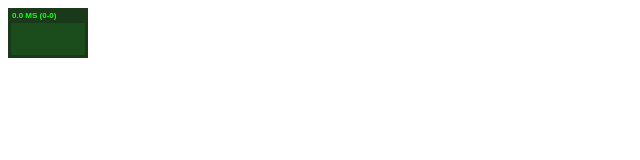
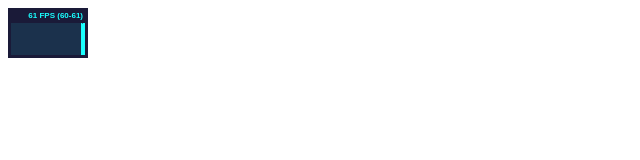
Before and after one commit to JordanDelcros/stats-js, a plain HTML site: page index.html in a window 1280 px wide. Shown: the whole page, without its empty margins (0-640 px from the left). Drawn offline with Linux system fonts and the light colour scheme.

Commit message:
MB mode, switchMode, fix min during update

```diff
--- a/index.html
+++ b/index.html
@@ -19,9 +19,11 @@
 
 			stats.start();
 
-			var ul = document.createElement("ul");
-			var li = document.createElement("li");
-			ul.appendChild(li);
+			for( var i = 0; i < 10000; i++ ){
+
+				var ul = document.createElement("div");
+
+			};
 
 			stats.end();
 
--- a/stats.js
+++ b/stats.js
@@ -25,7 +25,7 @@
 			Y: 15
 		},
 		TEXT: {
-			X: 4,
+			X: 75,
 			Y: 10
 		}
 	};
@@ -39,7 +39,7 @@
 	Stats.methods = {
 		initialize: function( realTime ){
 
-			this.mode = MODES.MS;
+			this.mode = MODES.FPS;
 
 			this.realTime = realTime || false;
 
@@ -50,24 +50,24 @@
 			this.fps = {
 				value: 0,
 				current: 0,
-				min: 0,
-				max: 0,
+				min: Infinity,
+				max: -Infinity,
 				array: new Array(SIZE.FRAMES.WIDTH)
 			};
 
 			this.ms = {
 				value: 0,
 				current: 0,
-				min: 0,
-				max: 0,
+				min: Infinity,
+				max: -Infinity,
 				array: new Array(SIZE.FRAMES.WIDTH)
 			};
 
 			this.mb = {
 				value: 0,
 				current: 0,
-				min: 0,
-				max: 0,
+				min: Infinity,
+				max: -Infinity,
 				array: new Array(SIZE.FRAMES.WIDTH)
 			};
 
@@ -76,14 +76,49 @@
 			this.DOMElement.width = SIZE.WIDTH;
 			this.DOMElement.height = SIZE.HEIGHT;
 
+			this.DOMElement.addEventListener("click", function( event ){
+
+				this.switchMode();
+
+			}.bind(this), false);
+
 			this.context = this.DOMElement.getContext("2d");
 
-			this.context.imageSmoothingEnabled = this.context.mozImageSmoothingEnabled = this.context.oImageSmoothingEnabled = this.context.webkitImageSmoothingEnabled = this.context.msImageSmoothingEnabled = false;
+			this.context.imageSmoothingEnabled = false;
 			this.context.font = "bold 8px sans-serif";
-
-			console.log(this);
+			this.context.textAlign = "right";
 
 			return this;
+
+		},
+		switchMode: function(){
+
+			if( this.mode == MODES.FPS ){
+
+				this.mode = MODES.MS;
+
+			}
+			else if( this.mode == MODES.MS ){
+
+				if( window.performance && window.performance.memory ){
+
+					this.mode = MODES.MB;
+
+				}
+				else {
+
+					this.mode = MODES.FPS;
+
+				};
+
+			}
+			else if( this.mode == MODES.MB ){
+
+				this.mode = MODES.FPS;
+
+			};
+
+			this.update();
 
 		},
 		start: function(){
@@ -100,51 +135,15 @@
 			this.endTime = now;
 
 			this.fps.current++;
+			this.fps.max = Math.max(this.fps.current, this.fps.max);
 
-			if( this.fps.current < this.fps.min ){
+			this.ms.current = (this.endTime - this.startTime).toFixed(0);
+			this.ms.min = Math.min(this.ms.current, this.ms.min);
+			this.ms.max = Math.max(this.ms.current, this.ms.max);
 
-				this.fps.min = this.fps.current;
-
-			}
-			else if( this.fps.current > this.fps.max ){
-
-				this.fps.max = this.fps.current;
-
-			};
-
-			this.ms.current = (this.endTime - this.startTime).toFixed(1);
-
-			if( this.ms.current < this.ms.min ){
-
-				this.ms.min = this.ms.current;
-
-			}
-			else if( this.ms.current > this.ms.max ){
-
-				this.ms.max = this.ms.current;
-
-			};
-
-			if( (now - this.frameTime) > 1000 ){
-
-				this.frameTime = now;
-
-				this.fps.value = this.fps.current;
-				this.ms.value = this.ms.current;
-
-				for( var index = 0, length = SIZE.FRAMES.WIDTH; index < length; index++ ){
-
-					this.fps.array[index] = this.fps.array[index + 1];
-					this.ms.array[index] = this.ms.array[index + 1];
-
-				};
-
-				this.fps.array[this.fps.array.length - 1] = this.fps.value;
-				this.ms.array[this.ms.array.length - 1] = this.ms.value;
-
-				this.fps.current = 0;
-
-			};
+			this.mb.current = Math.round(window.performance.memory.usedJSHeapSize * 0.000000954);
+			this.mb.min = Math.min(this.mb.current, this.mb.min);
+			this.mb.max = Math.max(this.mb.current, this.mb.max);
 
 			if( this.realTime == true ){
 
@@ -154,10 +153,41 @@
 
 			};
 
-			this.update();
+			if( (now - this.frameTime) < 1000 ){
+
+				this.draw();
+
+			}
+			else {
+
+				this.fps.min = Math.min(this.fps.current, this.fps.min);
+
+				this.frameTime = now;
+
+				this.fps.value = this.fps.current;
+				this.ms.value = this.ms.current;
+				this.mb.value = this.mb.current;
+
+				for( var index = 0, length = SIZE.FRAMES.WIDTH; index < length; index++ ){
+
+					this.fps.array[index] = this.fps.array[index + 1];
+					this.ms.array[index] = this.ms.array[index + 1];
+					this.mb.array[index] = this.mb.array[index + 1];
+
+				};
+
+				this.fps.array[this.fps.array.length - 1] = this.fps.value;
+				this.ms.array[this.ms.array.length - 1] = this.ms.value;
+				this.mb.array[this.mb.array.length - 1] = this.mb.value;
+
+				this.draw();
+
+				this.fps.current = 0;
+
+			};
 
 		},
-		update: function(){
+		draw: function(){
 
 			this.context.clearRect(0, 0, SIZE.WIDTH, SIZE.HEIGHT);
 
@@ -170,20 +200,24 @@
 				this.context.fillRect(3, 15, SIZE.FRAMES.WIDTH, SIZE.FRAMES.HEIGHT);
 
 				this.context.fillStyle = "#1AFFFF";
+
+				var min = (this.fps.min == Infinity ? "∞" : this.fps.min);
+				var max = (this.fps.max == -Infinity ? "∞" : this.fps.max);
+
 				if( this.realTime == true ){
 
-					this.context.fillText(this.fps.current + " FPS (" + this.fps.min + "-" + this.fps.max + ")", 4, 10);
+					this.context.fillText(this.fps.current + " FPS (" + min + "-" + max + ")", SIZE.TEXT.X, SIZE.TEXT.Y);
 
 				}
 				else {
 
-					this.context.fillText(this.fps.value + " FPS (" + this.fps.min + "-" + this.fps.max + ")", 4, 10);
+					this.context.fillText(this.fps.value + " FPS (" + min + "-" + max + ")", SIZE.TEXT.X, SIZE.TEXT.Y);
 
 				};
 
 				for( var line = 0, length = this.fps.array.length; line < length; line++ ){
 
-					var height = (this.fps.array[line] / this.fps.max) * SIZE.FRAMES.HEIGHT;
+					var height = (((this.fps.array[line] / this.fps.max) * SIZE.FRAMES.HEIGHT) || 0);
 
 					var x = SIZE.FRAMES.X + line;
 					var y = (SIZE.FRAMES.Y + SIZE.FRAMES.HEIGHT) - height;
@@ -202,7 +236,59 @@
 				this.context.fillRect(SIZE.FRAMES.X, SIZE.FRAMES.Y, SIZE.FRAMES.WIDTH, SIZE.FRAMES.HEIGHT);
 
 				this.context.fillStyle = "#1AFF1A";
-				this.context.fillText(this.ms.current + " MS (" + this.ms.min + "-" + this.ms.max + ")", SIZE.TEXT.X, SIZE.TEXT.Y);
+				if( this.realTime == true ){
+
+					this.context.fillText(this.ms.current + " MS (" + this.ms.min + "-" + this.ms.max + ")", SIZE.TEXT.X, SIZE.TEXT.Y);
+
+				}
+				else {
+
+					this.context.fillText(this.ms.value + " MS (" + this.ms.min + "-" + this.ms.max + ")", SIZE.TEXT.X, SIZE.TEXT.Y);
+
+				};
+
+				for( var line = 0, length = this.ms.array.length; line < length; line++ ){
+
+					var height = (((this.ms.array[line] / this.ms.max) * SIZE.FRAMES.HEIGHT) || 0);
+
+					var x = SIZE.FRAMES.X + line;
+					var y = (SIZE.FRAMES.Y + SIZE.FRAMES.HEIGHT) - height;
+
+					this.context.fillRect(x, y, 1, height);
+
+				};
+
+			}
+			else if( this.mode == MODES.MB ){
+
+				this.context.fillStyle = "#381A29";
+				this.context.fillRect(0, 0, SIZE.WIDTH, SIZE.HEIGHT);
+
+				this.context.fillStyle = "#4C1B34";
+				this.context.fillRect(SIZE.FRAMES.X, SIZE.FRAMES.Y, SIZE.FRAMES.WIDTH, SIZE.FRAMES.HEIGHT);
+
+				this.context.fillStyle = "#FF1A94";
+				if( this.realTime == true ){
+
+					this.context.fillText(this.mb.current + " MB (" + this.mb.min + "-" + this.mb.max + ")", SIZE.TEXT.X, SIZE.TEXT.Y);
+
+				}
+				else {
+
+					this.context.fillText(this.mb.value + " MB (" + this.mb.min + "-" + this.mb.max + ")", SIZE.TEXT.X, SIZE.TEXT.Y);
+
+				};
+
+				for( var line = 0, length = this.mb.array.length; line < length; line++ ){
+
+					var height = (((this.mb.array[line] / this.mb.max) * SIZE.FRAMES.HEIGHT) || 0);
+
+					var x = SIZE.FRAMES.X + line;
+					var y = (SIZE.FRAMES.Y + SIZE.FRAMES.HEIGHT) - height;
+
+					this.context.fillRect(x, y, 1, height);
+
+				};
 
 			};
 
```
